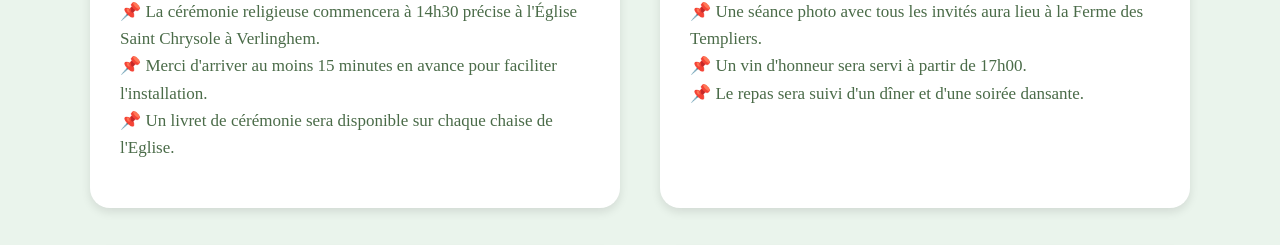
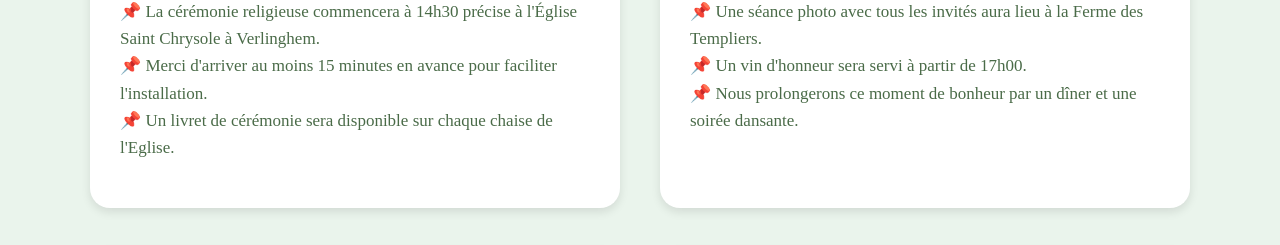
Before and after one commit to FlavienGelineau/SiteMariage, a website: page infos.html in a window 1280 px wide. Shown: the part 225-470 px from the top of the page. Drawn offline with Linux system fonts and the light colour scheme.

Commit message:
version finale10

```diff
--- a/infos.html
+++ b/infos.html
@@ -212,7 +212,7 @@
       <ul>
         <li>Une séance photo avec tous les invités aura lieu à la Ferme des Templiers.</li>
         <li>Un vin d'honneur sera servi à partir de 17h00.</li>
-        <li>Le repas sera suivi d'un dîner et d'une soirée dansante.</li>
+        <li>Nous prolongerons ce moment de bonheur par un dîner et une soirée dansante.</li>
       </ul>
     </section>
 
```
